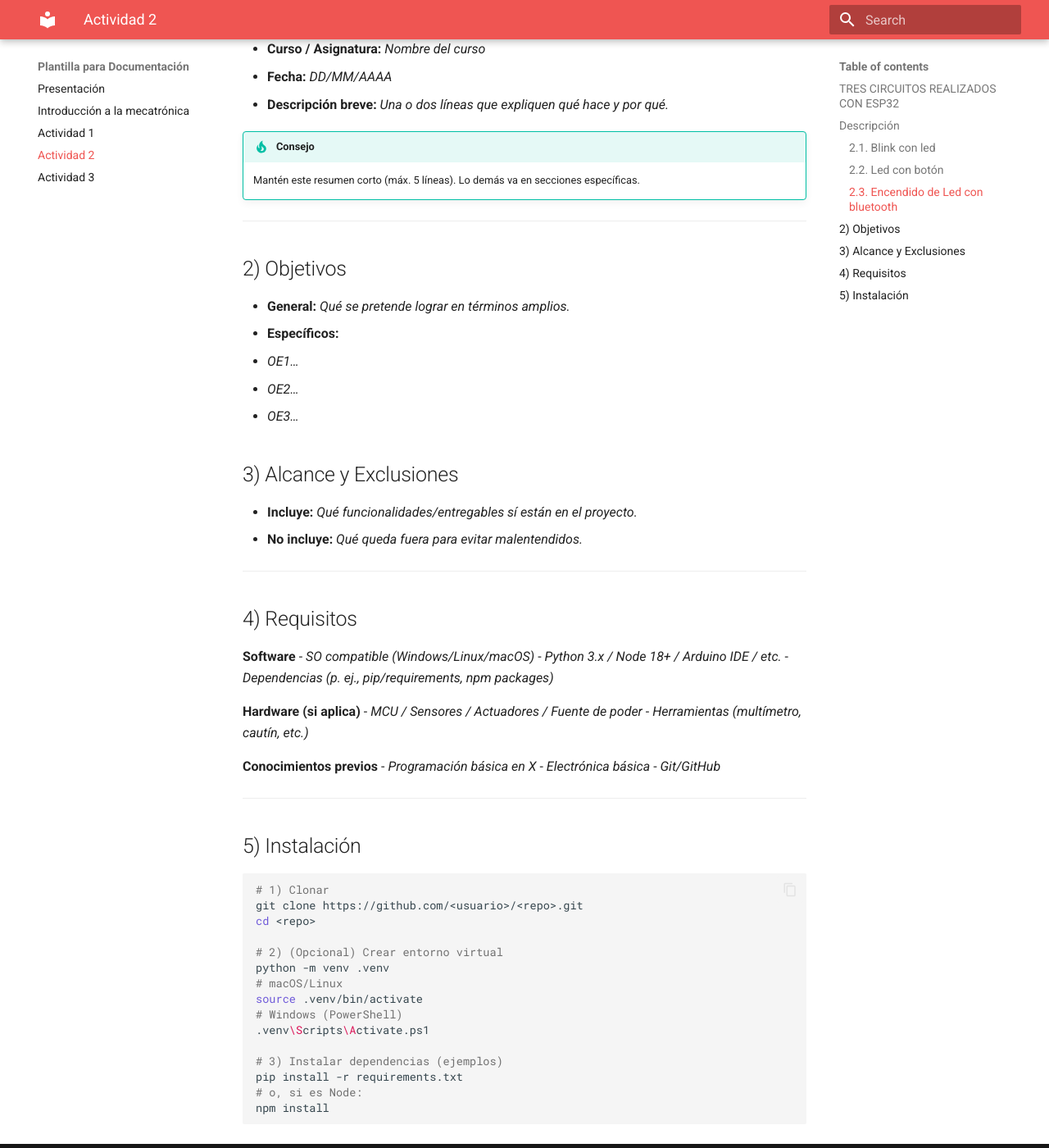
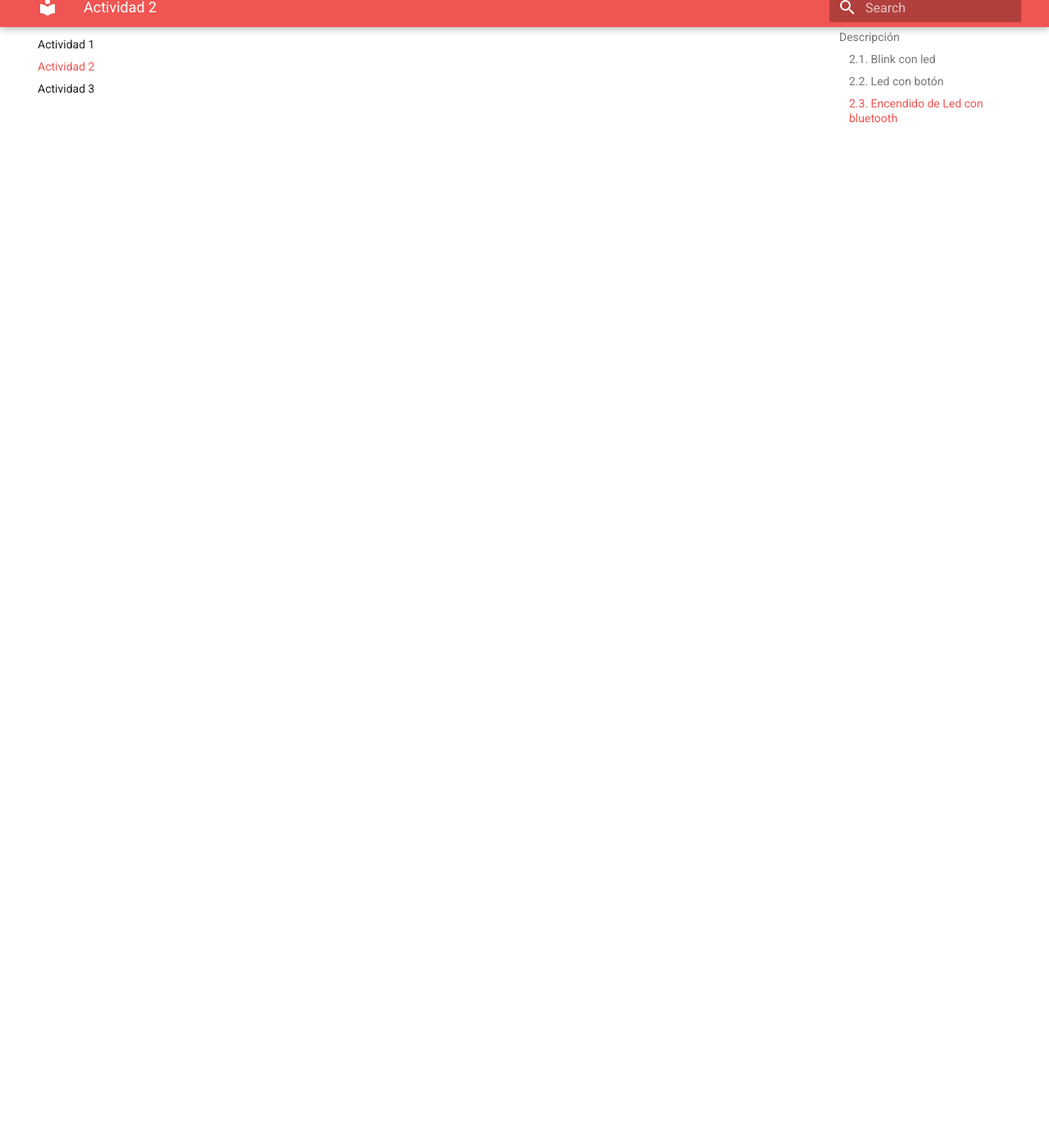
Before and after one commit to DiegoMachorro/Mecatronica-DiegoM, an MkDocs documentation site: the page built from docs/ejemplo.md, in a window 1280 px wide and 1400 px high, scrolled down 2845 px. Shown: the whole window at 82% size. Built offline with MkDocs 1.6.1 and Material for MkDocs 9.7.7, drawn with Linux system fonts in a browser that asks for light colours; some of the changed text lies outside the part shown.

Commit message:
Update ejemplo.md

````diff
--- a/docs/ejemplo.md
+++ b/docs/ejemplo.md
@@ -144,71 +144,3 @@
 - Evidencia del circuito funcionando:
 
 [Actividad 2.3 - Encendido de Led con Bluetooth](https://drive.google.com/file/d/1oa08l0cdOH5XTEUL8SRzve_bLO0OeRZT/view?usp=drive_link)
-
-
-
-- **Nombre del proyecto:** _Mi Proyecto_
-- **Equipo / Autor(es):** _Nombre(s)_
-- **Curso / Asignatura:** _Nombre del curso_
-- **Fecha:** _DD/MM/AAAA_
-- **Descripción breve:** _Una o dos líneas que expliquen qué hace y por qué._
-
-!!! tip "Consejo"
-    Mantén este resumen corto (máx. 5 líneas). Lo demás va en secciones específicas.
-
----
-
-## 2) Objetivos
-
-- **General:** _Qué se pretende lograr en términos amplios._
-- **Específicos:**
-  - _OE1…_
-  - _OE2…_
-  - _OE3…_
-
-## 3) Alcance y Exclusiones
-
-- **Incluye:** _Qué funcionalidades/entregables sí están en el proyecto._
-- **No incluye:** _Qué queda fuera para evitar malentendidos._
-
----
-
-## 4) Requisitos
-
-**Software**
-- _SO compatible (Windows/Linux/macOS)_
-- _Python 3.x / Node 18+ / Arduino IDE / etc._
-- _Dependencias (p. ej., pip/requirements, npm packages)_
-
-**Hardware (si aplica)**
-- _MCU / Sensores / Actuadores / Fuente de poder_
-- _Herramientas (multímetro, cautín, etc.)_
-
-**Conocimientos previos**
-- _Programación básica en X_
-- _Electrónica básica_
-- _Git/GitHub_
-
----
-
-## 5) Instalación
-
-```bash
-# 1) Clonar
-git clone https://github.com/<usuario>/<repo>.git
-cd <repo>
-
-# 2) (Opcional) Crear entorno virtual
-python -m venv .venv
-# macOS/Linux
-source .venv/bin/activate
-# Windows (PowerShell)
-.venv\Scripts\Activate.ps1
-
-# 3) Instalar dependencias (ejemplos)
-pip install -r requirements.txt
-# o, si es Node:
-npm install
-
-
-```
````
